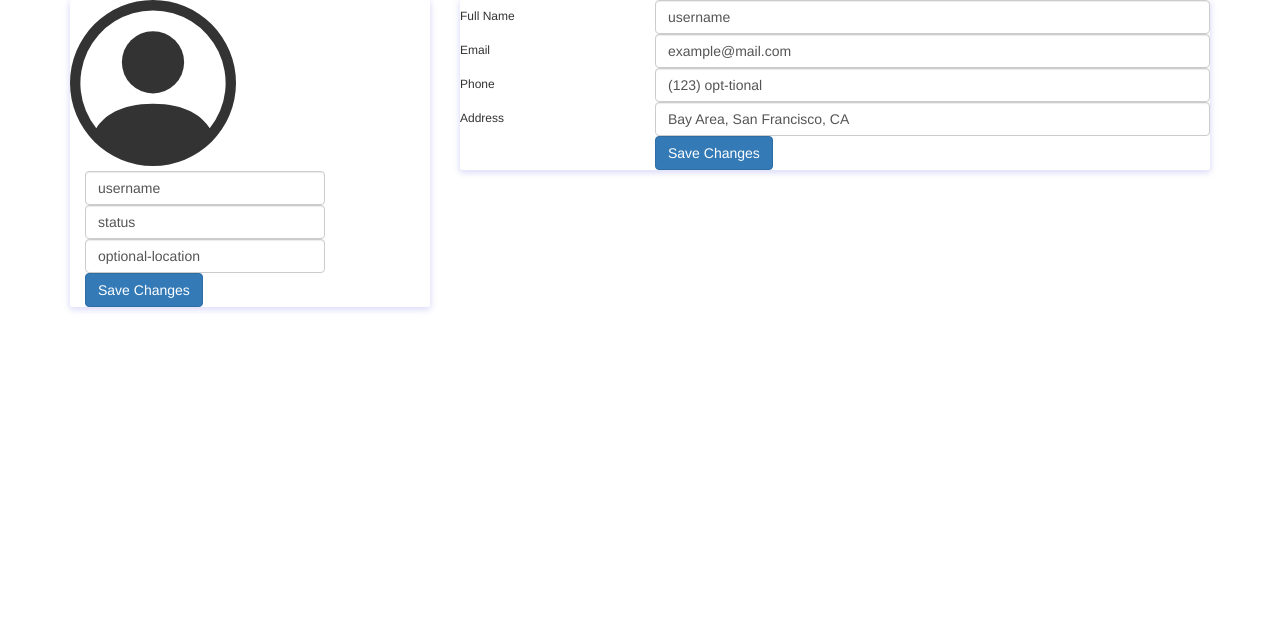
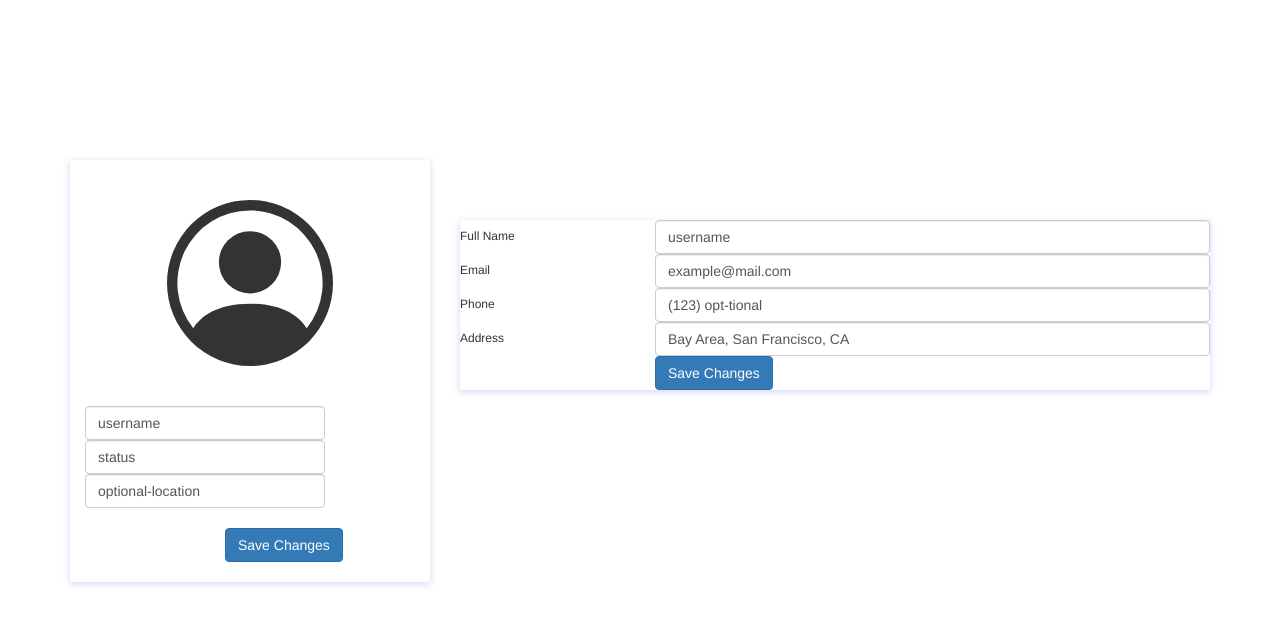
Before and after one commit to Revature-Bookshelf/revature-bookshelf-frontend, an Angular app in the folder revature-bookshelf-front/: page / in a window 1280 px wide. Shown: the top 624 px of the page. Built offline with nearby package versions, Linux system fonts and the light colour scheme.

Commit message:
edit profile page styling

```diff
--- a/revature-bookshelf-front/src/app/edit-profile/edit-profile.component.html
+++ b/revature-bookshelf-front/src/app/edit-profile/edit-profile.component.html
@@ -1,18 +1,19 @@
 <div class="container">
     <div class="main-body">
         <div class="row">
-            <div class="col-lg-4">
+            <div id = "profileCard" class="col-lg-4">
                 <div class="card">
                     <div class="card-body">
                         <div>
-                            <span>
+                            <div class = "image">
                                 <svg xmlns="http://www.w3.org/2000/svg" width="166" height="166" fill="currentColor" class="bi bi-person-circle" viewBox="0 0 16 16">
                                     <path d="M11 6a3 3 0 1 1-6 0 3 3 0 0 1 6 0z"/>
                                     <path fill-rule="evenodd" d="M0 8a8 8 0 1 1 16 0A8 8 0 0 1 0 8zm8-7a7 7 0 0 0-5.468 11.37C3.242 11.226 4.805 10 8 10s4.757 1.225 5.468 2.37A7 7 0 0 0 8 1z"/>
                                   </svg>
-                              </span>
                               </div>
-                        <div>
+                        </div>
+                        <div class = "formContainer">
+                            <form>
                                 <div class="col-sm-9 text-secondary">
                                     <input type="text" class="form-control" value="username">
                                 </div>
@@ -23,18 +24,19 @@
                                     <input type="text" class="form-control" value="optional-location">
                                 </div>
                                 <div class="col-sm-9 text-secondary">
-                                <input type="button" class="btn btn-primary px-4" value="Save Changes">
+                                    <button  type="button" class="btn btn-primary button" >Save Changes</button>
                                 </div>
 
+                            </form>
+                        </div>
 
-                        </div>
 
 
 
                     </div>
                 </div>
             </div>
-            <div class="col-lg-8">
+            <div id = "formCard" class="col-lg-8">
                 <div class="card">
                     <div class="card-body">
                         <div class="row mb-3">
--- a/revature-bookshelf-front/src/app/edit-profile/edit-profile.component.scss
+++ b/revature-bookshelf-front/src/app/edit-profile/edit-profile.component.scss
@@ -17,6 +17,33 @@ main-body{
     margin-bottom: 1.5rem;
     box-shadow: 0 2px 6px 0 rgb(218 218 253 / 65%), 0 2px 6px 0 rgb(206 206 238 / 54%);
 }
-.me-2 {
-    margin-right: .5rem!important;
+
+.margin{
+    margin: 30px;
 }
+
+.image{
+    display: flex;
+    justify-content: center;
+    margin: 40px;
+}
+
+
+#formCard{
+
+    padding-top: 220px;
+}
+
+.formContainer{
+display: flex;
+justify-content: center;
+}
+
+#profileCard{
+    padding-top: 160px;
+}
+
+.button{
+    margin: 20px;
+    margin-left: 140px;
+}
--- a/revature-bookshelf-front/src/app/user-profile/user-profile.component.scss
+++ b/revature-bookshelf-front/src/app/user-profile/user-profile.component.scss
@@ -57,6 +57,7 @@ body{
     box-shadow: none!important;
 }
 
+
 .btn-color{
     background-color:#72A4C2 ;
     color: white;
```
Lines whose indentation alone changed are shown as unchanged.
